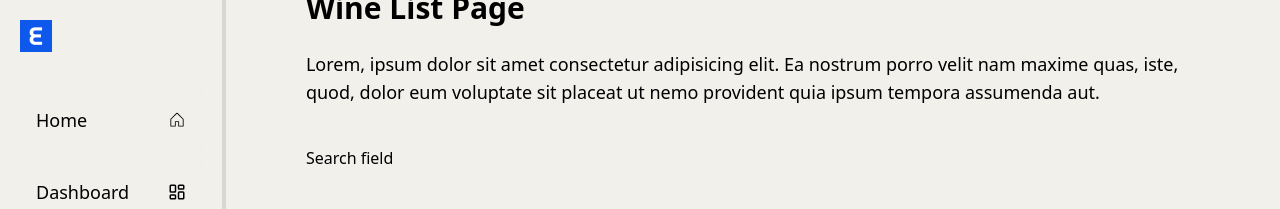
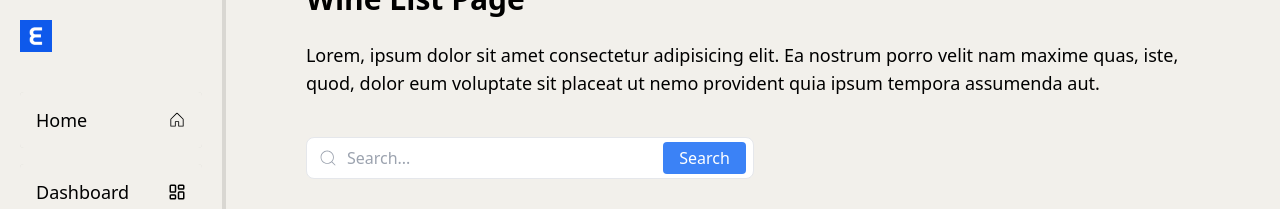
Before and after one commit to Fr3nk21/the-wine-database, a React (Vite) app: page /wine-list in a window 1280 px wide. Shown: the top 209 px of the page. Built offline with nearby package versions, Linux system fonts and the light colour scheme.

Commit message:
Search Component functionality

```diff
--- a/src/components/Search.tsx
+++ /dev/null
@@ -1,5 +0,0 @@
-function Search() {
-  return <div>Search field</div>;
-}
-
-export default Search;
--- /dev/null
+++ b/src/components/SearchField.tsx
@@ -0,0 +1,48 @@
+import { useState, FormEvent, ChangeEvent } from 'react';
+import { CiSearch } from 'react-icons/ci';
+
+interface SearchFieldProps {
+  onSearch: (query: string) => void; // Function that takes a string and returns nothing
+  placeholder?: string; // Optional string prop
+}
+
+function SearchField({
+  onSearch,
+  placeholder = 'Search...',
+}: SearchFieldProps) {
+  const [query, setQuery] = useState('');
+
+  const handleSubmit = (e: FormEvent<HTMLFormElement>) => {
+    e.preventDefault();
+    onSearch(query);
+  };
+
+  const handleChange = (e: ChangeEvent<HTMLInputElement>) => {
+    setQuery(e.target.value);
+  };
+
+  return (
+    <form onSubmit={handleSubmit} className="relative max-w-md">
+      <div className="relative">
+        <input
+          type="text"
+          value={query}
+          onChange={handleChange}
+          placeholder={placeholder}
+          className="w-full py-2 pl-10 pr-4 border rounded-lg"
+        />
+      </div>
+      <div className="absolute inset-y-0 left-0 flex items-center pl-3 pointer-events-none">
+        <CiSearch className="w-5 h-5 text-gray-400" />
+      </div>
+      <button
+        type="submit"
+        className="absolute px-4 py-1 text-white -translate-y-1/2 bg-blue-500 rounded right-2 top-1/2"
+      >
+        Search
+      </button>
+    </form>
+  );
+}
+
+export default SearchField;
--- a/src/pages/WineList.tsx
+++ b/src/pages/WineList.tsx
@@ -1,6 +1,6 @@
 import Sidebar from '../components/Sidebar';
 import WineCard from '../components/WineCard';
-import Search from '../components/Search';
+import Search from '../components/SearchField';
 
 const WineList = () => {
   return (
```
